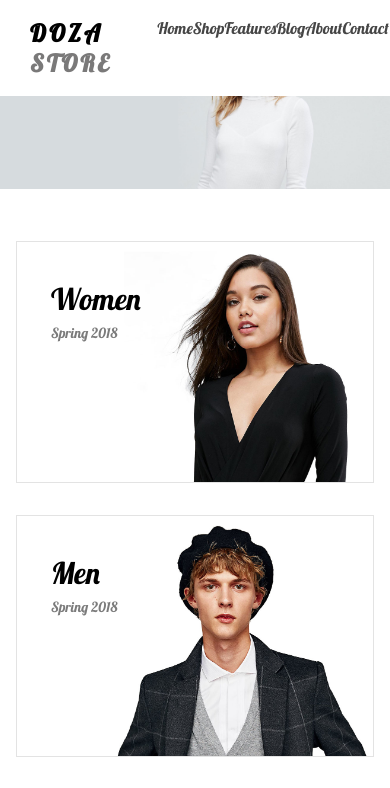
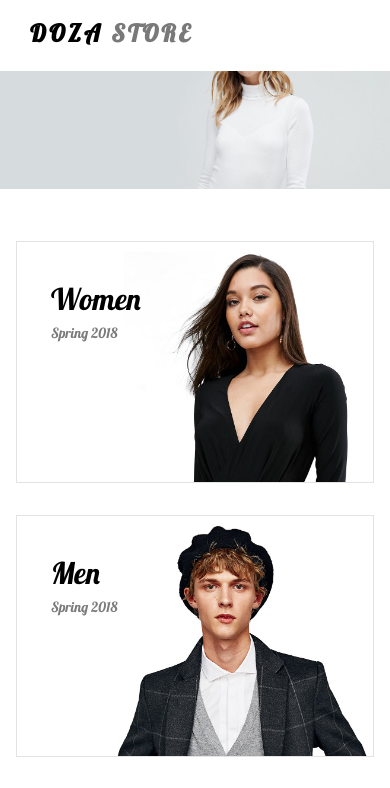
Before and after one commit to 5iveemmy/Doza-store, a React (Create React App) app: page / in a window 390 px wide. Shown: the top 788 px of the page. Built offline with nearby package versions, Linux system fonts and the light colour scheme; some icons are missing.

Commit message:
added the hamburger icon to the navar

```diff
--- a/src/components/Navbar.css
+++ b/src/components/Navbar.css
@@ -161,15 +161,27 @@ a.icons {
     writing-mode: vertical-rl;
   }
 
-  .page-links {
+  .big-drop:hover .home-drop {
+    display: none;
+  }
+
+  ul.pages-links {
     flex-direction: column;
     width: 100%;
     height: auto;
     position: absolute;
-    top: -300%;
+    top: 100%;
     left: 0;
     opacity: 1;
-    transition: all 1s ease-in-out;
-    transform-origin: center;
+    transition: 0.4s;
+    transform-origin: top;
+    transform: scaleY(0);
+  }
+
+  ul.pages-links.active {
+    display: block;
+    top: 70px;
+    z-index: 1000;
+    transform: scaleY(1);
   }
 }
--- a/src/components/Navbar.js
+++ b/src/components/Navbar.js
@@ -2,6 +2,7 @@ import React, { useState } from "react";
 import { Link } from "react-router-dom";
 import { BsHeart, MdSearch, IoMdCart } from "react-icons/all";
 import "./Navbar.css";
+
 function Navbar() {
   const [navbar, setNavbar] = useState(false);
   const [click, setClick] = useState(false);
@@ -47,7 +48,7 @@ function Navbar() {
             <h1>
               DOZA <span>STORE</span>
             </h1>
-            <ul className="pages-links">
+            <ul className={click ? "pages-links active" : "pages-links"}>
               <li className="big-drop">
                 <Link className="big-links" to="/">
                   {" "}
@@ -106,7 +107,7 @@ function Navbar() {
             <Link className="icons">
               <IoMdCart />
             </Link>
-            <Link className="icons">
+            <Link className="icons ">
               <BsHeart />
             </Link>
             <div className="menu-icon" onClick={handleClick}>
```
